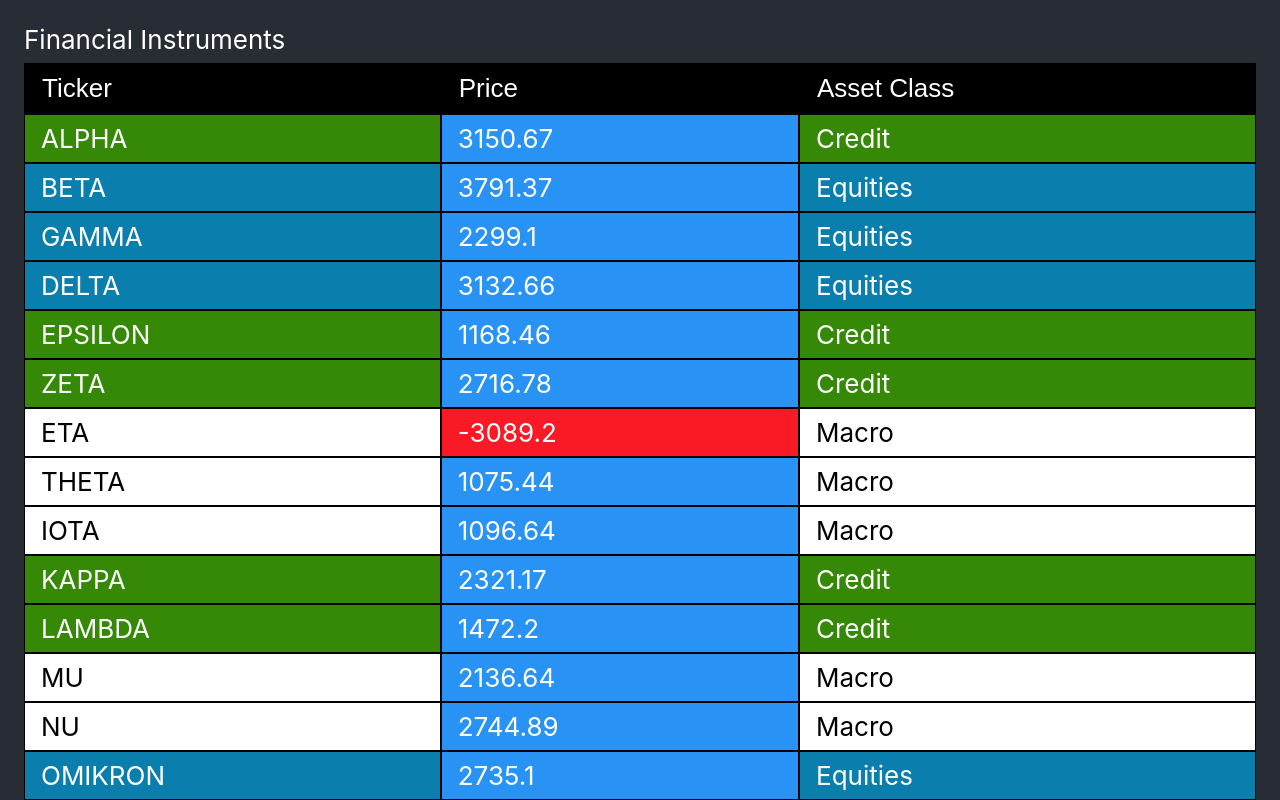
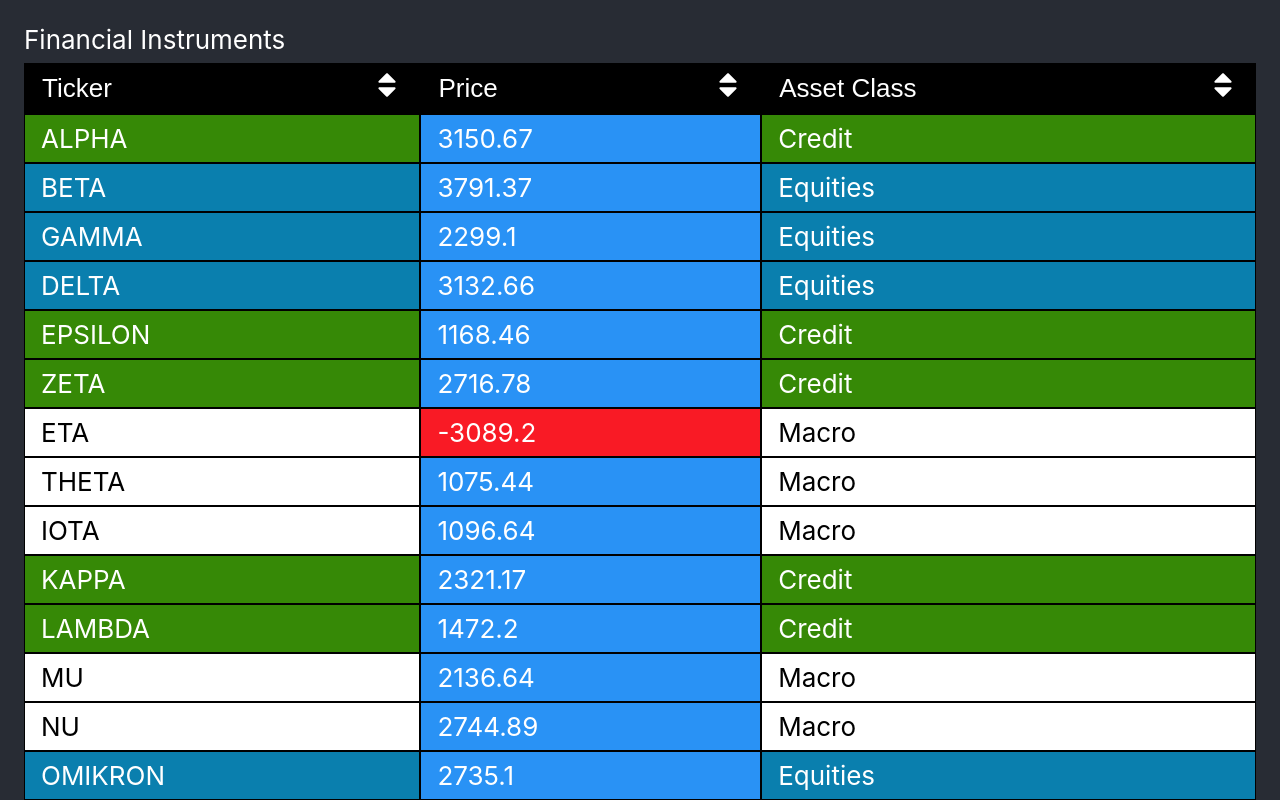
Before and after one commit to Blairio-dev/ticker-table, a React (Create React App) app: page / in a window 1280 px wide. Shown: the top 800 px of the page. Built offline with nearby package versions, Linux system fonts and the light colour scheme.

Commit message:
Added sort icon to table header button.
Added Inline Component.

```diff
--- a/src/App.tsx
+++ b/src/App.tsx
@@ -1,6 +1,6 @@
 import "./App.css";
 import sampleData from "./assets/sampleData.json";
-import { Table } from "./components/Table/Table";
+import { Table } from "./components";
 
 const App = () => (
   <div className="App">
--- /dev/null
+++ b/src/components/Inline/Inline.scss
@@ -0,0 +1,4 @@
+.Inline-wrapper {
+  display: flex;
+  justify-content: space-between;
+}
--- /dev/null
+++ b/src/components/Inline/Inline.tsx
@@ -0,0 +1,15 @@
+import "./Inline.scss";
+
+interface InlineProps {
+  nodes: React.ReactNode[];
+}
+
+const Inline = ({ nodes }: InlineProps) => (
+  <div className="Inline-wrapper">
+    {nodes.map((node, index) => (
+      <div key={index}>{node}</div>
+    ))}
+  </div>
+);
+
+export { Inline };
--- a/src/components/Table/Table.scss
+++ b/src/components/Table/Table.scss
@@ -45,6 +45,11 @@ th {
   &:hover {
     button {
       border-color: $borderActive;
+
+      svg {
+        fill: $borderActive;
+        transform: scale(1.075);
+      }
     }
   }
 
@@ -56,6 +61,13 @@ th {
     font-size: inherit;
     text-align: inherit;
     width: 100%;
+
+    svg {
+      fill: $white;
+      height: 24px;
+      transition: 0.1s ease-out;
+      width: 24px;
+    }
 
     &:focus {
       border-color: $borderActive;
--- a/src/components/Table/Table.tsx
+++ b/src/components/Table/Table.tsx
@@ -7,6 +7,8 @@ import {
   sortNumerically,
 } from "../../assets/functions";
 import { IDict, Instrument } from "../../assets/interfaces";
+import { Inline } from "../../components";
+import { ReactComponent as SortIcon } from "../../assets/icons/sort.svg";
 
 const getPriceClassNameSuffix = (price: number) =>
   isNumberPositive(price) ? "positive" : "negative";
@@ -49,7 +51,7 @@ const Table = ({ data }: TableProps) => {
                   <button
                     onClick={() => sortData(onClickHandler(key, sortedData))}
                   >
-                    {headerNames[key]}
+                    <Inline nodes={[headerNames[key], <SortIcon />]} />
                   </button>
                 </th>
               )
--- /dev/null
+++ b/src/components/index.js
@@ -0,0 +1,2 @@
+export { Inline } from "./Inline/Inline";
+export { Table } from "./Table/Table";
```
Also changed, not shown: src/assets/icons/sort.svg (added), 1 other file (tests, documents, lock files or other folders).
